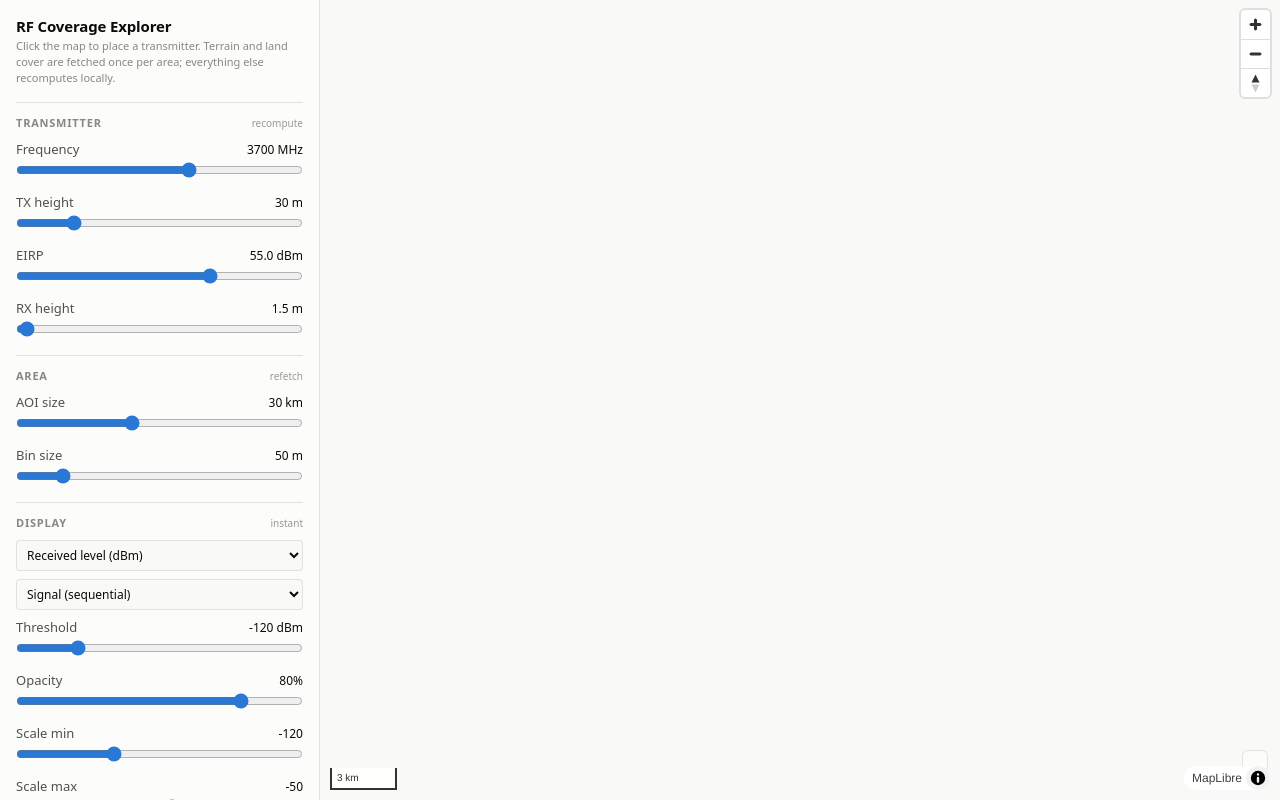
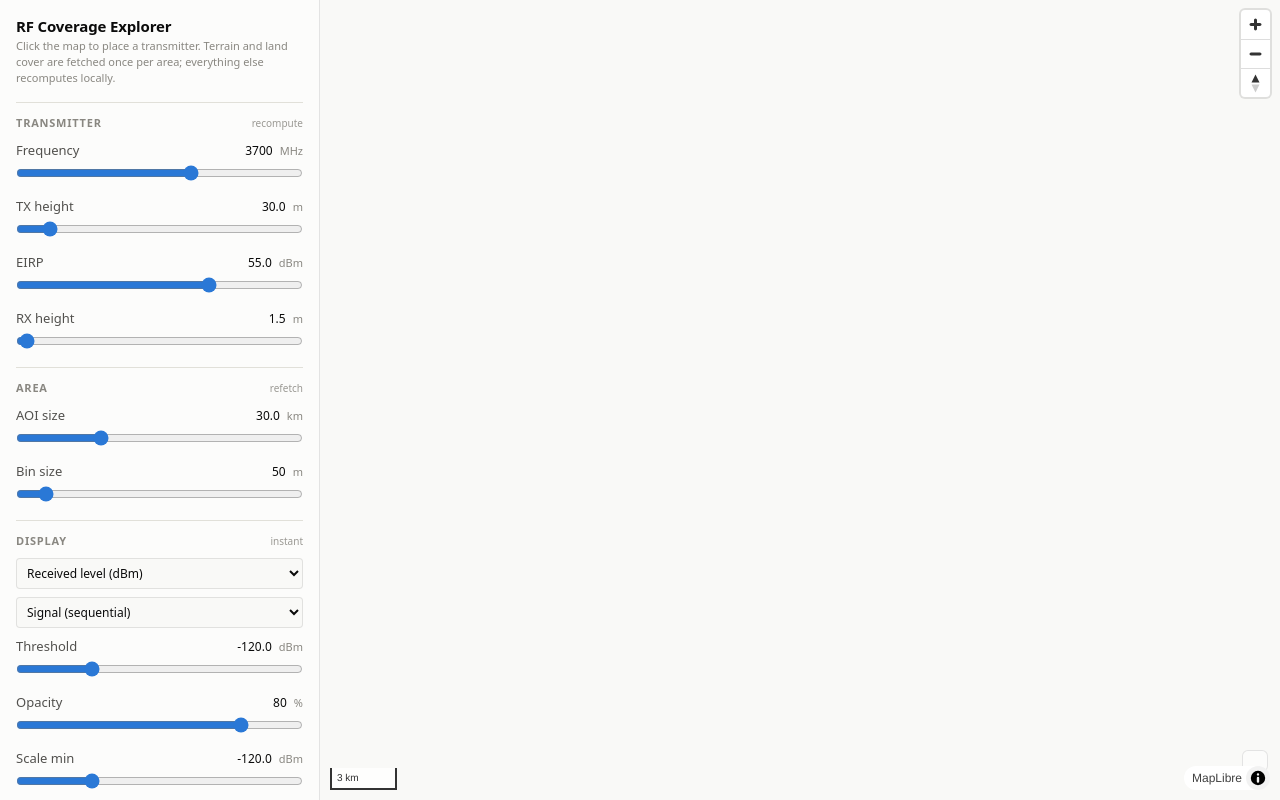
Before and after one commit to bhaviksoneji6/rf-coverage-explorer, a website built with Vite: page index.html in a window 1280 px wide. Built offline with nearby package versions, Linux system fonts and the light colour scheme; no server answers.

Commit message:
Make every slider readout directly editable
Sliders alone cannot reach values off the step grid -- the frequency step is
10 MHz, so 2412, 3555 and 5925 were unreachable. Each readout is now a real
input, styled to read as text until hovered, so there is no hidden
click-to-edit affordance to discover.

Typed entry deliberately ignores the step: the step exists to make dragging
comfortable, not to constrain what is expressible. Bounds still apply, and are
enforced in model units rather than display units so "1" in the km-denominated
AOI field clamps to the 2000 m minimum rather than to 1 m.

Parsing is tolerant of units and separators, since people paste values back in
as "3700 MHz" or "-95 dBm". Unparseable text restores the previous value
instead of pushing NaN into the pipeline. Extracted to parseValue.ts with
tests covering conversion, clamping order, and rejection.

Also:

- Commit on Enter/blur, not per keystroke. The field is used for Class 2 and
  Class 3 controls too, and firing on every digit of "3700" would launch four
  recomputes.
- AOI size now commits on drag release. It is the one Class 3 control, and
  dragging it was queueing a 1.6 s refetch per frame.
- sync() no longer overwrites a field that has focus; the render stage runs on
  every pass and was clobbering half-typed input.
- preventDefault on mouseup so focus-select is not undone by caret placement.
- Widened the ranges the sliders span now that exact entry is possible.

```diff
--- a/src/styles.css
+++ b/src/styles.css
@@ -135,9 +135,51 @@ h1 {
 }
 
 .ctrl .val {
+  display: inline-flex;
+  align-items: baseline;
+  gap: 3px;
   color: var(--text-primary);
+  font-size: 12px;
+}
+
+.ctrl .unit {
+  color: var(--text-muted);
+  font-size: 11px;
+}
+
+/* Reads as text until you interact with it, but is always a real input -- no hidden
+   click-to-edit affordance to discover. */
+.numval {
+  /* Wide enough for the longest readout, "-160.0", without the field resizing. */
+  width: 6.5ch;
+  padding: 1px 3px;
+  font: inherit;
+  font-size: 12px;
   font-variant-numeric: tabular-nums;
-  font-size: 12px;
+  text-align: right;
+  color: var(--text-primary);
+  background: transparent;
+  border: 1px solid transparent;
+  border-radius: 3px;
+  cursor: text;
+}
+
+.numval:hover {
+  border-color: var(--border);
+  background: var(--page);
+}
+
+.numval:focus {
+  outline: none;
+  border-color: var(--accent);
+  background: var(--page);
+}
+
+/* Firefox/Chrome spinner suppression in case the type ever changes to number. */
+.numval::-webkit-outer-spin-button,
+.numval::-webkit-inner-spin-button {
+  appearance: none;
+  margin: 0;
 }
 
 input[type='range'] {
--- a/src/ui/controls.ts
+++ b/src/ui/controls.ts
@@ -1,6 +1,7 @@
 import { RAMP_LABELS, type RampName } from '../render/colormap.js';
 import type { Stage, Store } from '../store/store.js';
 import type { AppState, KpiName, Site } from '../store/types.js';
+import { parseFieldValue } from './parseValue.js';
 
 function el<K extends keyof HTMLElementTagNameMap>(
   tag: K,
@@ -15,46 +16,112 @@ function el<K extends keyof HTMLElementTagNameMap>(
 
 interface SliderSpec {
   label: string;
+  /** Bounds and step are in model units, not display units. */
   min: number;
   max: number;
   step: number;
   value: number;
-  format: (v: number) => string;
+  unit: string;
+  decimals?: number;
+  /** Model -> display, e.g. metres shown as km, or 0..1 opacity shown as a percentage. */
+  toDisplay?: (v: number) => number;
+  fromDisplay?: (v: number) => number;
+  /**
+   * 'input' fires continuously while dragging; 'release' waits for the drag to end.
+   *
+   * Class 0-2 controls are cheap enough to drag live, which is the whole point of the stage
+   * table. Class 3 is not: dragging the AOI size would queue a 1.6 s refetch per frame, so
+   * it commits on release and the readout tracks the thumb in the meantime.
+   */
+  commitOn?: 'input' | 'release';
   onInput: (v: number) => void;
 }
 
 /**
- * Sliders, not number fields.
+ * A slider paired with a directly editable readout.
  *
- * Every control here re-enters the pipeline at a stage cheap enough to survive being
- * dragged continuously -- that is the point of the stage table in `store/types.ts`. A
- * control that needed a submit button would be a sign something is mis-classified.
+ * The slider is for exploring; the number field is for landing on a specific value. A step
+ * coarse enough to drag comfortably (10 MHz) cannot reach 2412 MHz, so typed entry is
+ * deliberately NOT snapped to the step grid -- it only has to respect the bounds.
+ *
+ * Typing commits on Enter or blur rather than per keystroke: the field is used for the
+ * expensive Class 2 and Class 3 controls too, and firing a refetch on every digit of "3700"
+ * would kick off four of them.
  */
 function slider(spec: SliderSpec): { root: HTMLElement; sync: (v: number) => void } {
+  const decimals = spec.decimals ?? 0;
+  const toDisplay = spec.toDisplay ?? ((v: number) => v);
+  const fromDisplay = spec.fromDisplay ?? ((v: number) => v);
+  const show = (v: number) => toDisplay(v).toFixed(decimals);
+
   const root = el('div', 'ctrl');
   const label = el('label');
-  const name = el('span', undefined, spec.label);
-  const val = el('span', 'val', spec.format(spec.value));
-  label.append(name, val);
+  label.append(el('span', undefined, spec.label));
 
-  const input = el('input');
-  input.type = 'range';
-  input.min = String(spec.min);
-  input.max = String(spec.max);
-  input.step = String(spec.step);
-  input.value = String(spec.value);
-  input.addEventListener('input', () => {
-    const v = Number(input.value);
-    val.textContent = spec.format(v);
+  const valWrap = el('span', 'val');
+  const num = el('input', 'numval');
+  num.type = 'text';
+  num.inputMode = 'decimal';
+  num.value = show(spec.value);
+  num.setAttribute('aria-label', `${spec.label} value in ${spec.unit || 'units'}`);
+  valWrap.append(num);
+  if (spec.unit) valWrap.append(el('span', 'unit', spec.unit));
+  label.append(valWrap);
+
+  const range = el('input');
+  range.type = 'range';
+  range.min = String(spec.min);
+  range.max = String(spec.max);
+  range.step = String(spec.step);
+  range.value = String(spec.value);
+  // The wrapping <label> associates with the number field, so the slider needs its own name.
+  range.setAttribute('aria-label', spec.label);
+
+  const live = (spec.commitOn ?? 'input') === 'input';
+  range.addEventListener('input', () => {
+    const v = Number(range.value);
+    num.value = show(v);
+    if (live) spec.onInput(v);
+  });
+  if (!live) {
+    range.addEventListener('change', () => spec.onInput(Number(range.value)));
+  }
+
+  const commit = (): void => {
+    const v = parseFieldValue(num.value, { min: spec.min, max: spec.max, fromDisplay });
+    if (v === null) {
+      // Unparseable: put the previous value back rather than pushing NaN into the pipeline.
+      num.value = show(Number(range.value));
+      return;
+    }
+    range.value = String(v);
+    num.value = show(v);
     spec.onInput(v);
+  };
+
+  num.addEventListener('change', commit);
+  num.addEventListener('focus', () => num.select());
+  // Without this the mouse-up that follows focus drops the selection and just places a
+  // caret, so "click the number and type" would append instead of replace.
+  num.addEventListener('mouseup', (ev) => ev.preventDefault());
+  num.addEventListener('keydown', (ev) => {
+    if (ev.key === 'Enter') {
+      ev.preventDefault();
+      num.blur();
+    } else if (ev.key === 'Escape') {
+      num.value = show(Number(range.value));
+      num.blur();
+    }
   });
 
-  root.append(label, input);
+  root.append(label, range);
   return {
     root,
     sync: (v: number) => {
-      input.value = String(v);
-      val.textContent = spec.format(v);
+      range.value = String(v);
+      // The render stage calls sync on every pass. Rewriting the field while it has focus
+      // would overwrite whatever is half-typed, so leave it alone until the user is done.
+      if (document.activeElement !== num) num.value = show(v);
     },
   };
 }
@@ -115,39 +182,43 @@ export function buildControls(root: HTMLElement, store: Store<AppState>): Contro
   const txGroup = group('Transmitter', 'recompute');
   const freq = slider({
     label: 'Frequency',
-    min: 100,
+    min: 30,
     max: 6000,
     step: 10,
     value: 3700,
-    format: (v) => `${v} MHz`,
+    unit: 'MHz',
+    // The 10 MHz step is a comfortable drag; type to land on 2412, 3550, 5925 and friends.
     onInput: (v) => updateSelected({ freqMHz: v }, 'propagation'),
   });
   const txh = slider({
     label: 'TX height',
-    min: 3,
-    max: 150,
+    min: 1,
+    max: 300,
     step: 1,
     value: 30,
-    format: (v) => `${v} m`,
+    unit: 'm',
+    decimals: 1,
     onInput: (v) => updateSelected({ txHeightM: v }, 'propagation'),
   });
   const eirp = slider({
     label: 'EIRP',
-    min: 0,
-    max: 80,
+    min: -20,
+    max: 90,
     step: 0.5,
     value: 55,
-    format: (v) => `${v.toFixed(1)} dBm`,
+    unit: 'dBm',
+    decimals: 1,
     // Class 1: path loss is unchanged, only the level derived from it.
     onInput: (v) => updateSelected({ eirpDbm: v }, 'linkBudget'),
   });
   const rxh = slider({
     label: 'RX height',
-    min: 1,
-    max: 50,
+    min: 0.5,
+    max: 100,
     step: 0.5,
     value: s.rxHeightM,
-    format: (v) => `${v.toFixed(1)} m`,
+    unit: 'm',
+    decimals: 1,
     onInput: (v) => store.set({ rxHeightM: v }),
   });
   txGroup.append(freq.root, txh.root, eirp.root, rxh.root);
@@ -157,20 +228,26 @@ export function buildControls(root: HTMLElement, store: Store<AppState>): Contro
   const areaGroup = group('Area', 'refetch');
   const side = slider({
     label: 'AOI size',
-    min: 10000,
-    max: 60000,
-    step: 5000,
+    min: 2000,
+    max: 100000,
+    step: 1000,
     value: s.aoiSideM,
-    format: (v) => `${v / 1000} km`,
+    unit: 'km',
+    decimals: 1,
+    // Stored in metres, shown in km -- the field edits km and converts back.
+    toDisplay: (v) => v / 1000,
+    fromDisplay: (v) => v * 1000,
+    // Class 3: every commit is a network refetch, so wait for the drag to finish.
+    commitOn: 'release',
     onInput: (v) => store.set({ aoiSideM: v }),
   });
   const bin = slider({
     label: 'Bin size',
-    min: 25,
-    max: 200,
-    step: 25,
+    min: 10,
+    max: 500,
+    step: 5,
     value: s.binM,
-    format: (v) => `${v} m`,
+    unit: 'm',
     onInput: (v) => store.set({ binM: v }),
   });
   areaGroup.append(side.root, bin.root);
@@ -198,11 +275,12 @@ export function buildControls(root: HTMLElement, store: Store<AppState>): Contro
 
   const thr = slider({
     label: 'Threshold',
-    min: -140,
-    max: -40,
+    min: -160,
+    max: 0,
     step: 1,
     value: s.threshold,
-    format: (v) => `${v} dBm`,
+    unit: 'dBm',
+    decimals: 1,
     onInput: (v) => store.set({ threshold: v }),
   });
   const opa = slider({
@@ -211,25 +289,30 @@ export function buildControls(root: HTMLElement, store: Store<AppState>): Contro
     max: 1,
     step: 0.05,
     value: s.opacity,
-    format: (v) => `${Math.round(v * 100)}%`,
+    unit: '%',
+    // Stored 0..1, edited as a percentage.
+    toDisplay: (v) => v * 100,
+    fromDisplay: (v) => v / 100,
     onInput: (v) => store.set({ opacity: v }),
   });
   const lo = slider({
     label: 'Scale min',
-    min: -150,
-    max: -60,
+    min: -160,
+    max: 0,
     step: 1,
     value: s.minDbm,
-    format: (v) => `${v}`,
+    unit: 'dBm',
+    decimals: 1,
     onInput: (v) => store.set({ minDbm: v }),
   });
   const hi = slider({
     label: 'Scale max',
-    min: -110,
-    max: 0,
+    min: -160,
+    max: 40,
     step: 1,
     value: s.maxDbm,
-    format: (v) => `${v}`,
+    unit: 'dBm',
+    decimals: 1,
     onInput: (v) => store.set({ maxDbm: v }),
   });
   const spacer = el('div');
--- /dev/null
+++ b/src/ui/parseValue.ts
@@ -0,0 +1,28 @@
+export interface ParseFieldOptions {
+  min: number;
+  max: number;
+  /** Display units -> model units, e.g. km -> metres, percent -> 0..1. */
+  fromDisplay?: (v: number) => number;
+}
+
+/**
+ * Parse what someone typed into a numeric control.
+ *
+ * Returns `null` when the text has no number in it, so the caller can restore the previous
+ * value instead of committing a NaN into the pipeline.
+ *
+ * Tolerant on input because people paste values back in with their units attached
+ * ("3700 MHz", "-95 dBm") and type thousands separators. Deliberately NOT snapped to the
+ * slider's step: the step exists to make dragging comfortable, and forcing typed input onto
+ * that grid would make the field unable to reach 2412 MHz when the step is 10.
+ */
+export function parseFieldValue(text: string, opts: ParseFieldOptions): number | null {
+  const cleaned = text.replace(/,/g, '').replace(/[^0-9eE+.-]/g, '');
+  const parsed = Number.parseFloat(cleaned);
+  if (!Number.isFinite(parsed)) return null;
+
+  const model = (opts.fromDisplay ?? ((v: number) => v))(parsed);
+  if (!Number.isFinite(model)) return null;
+
+  return model < opts.min ? opts.min : model > opts.max ? opts.max : model;
+}
```
Also changed, not shown: test/parseValue.test.ts (added, +64 -0 lines).
